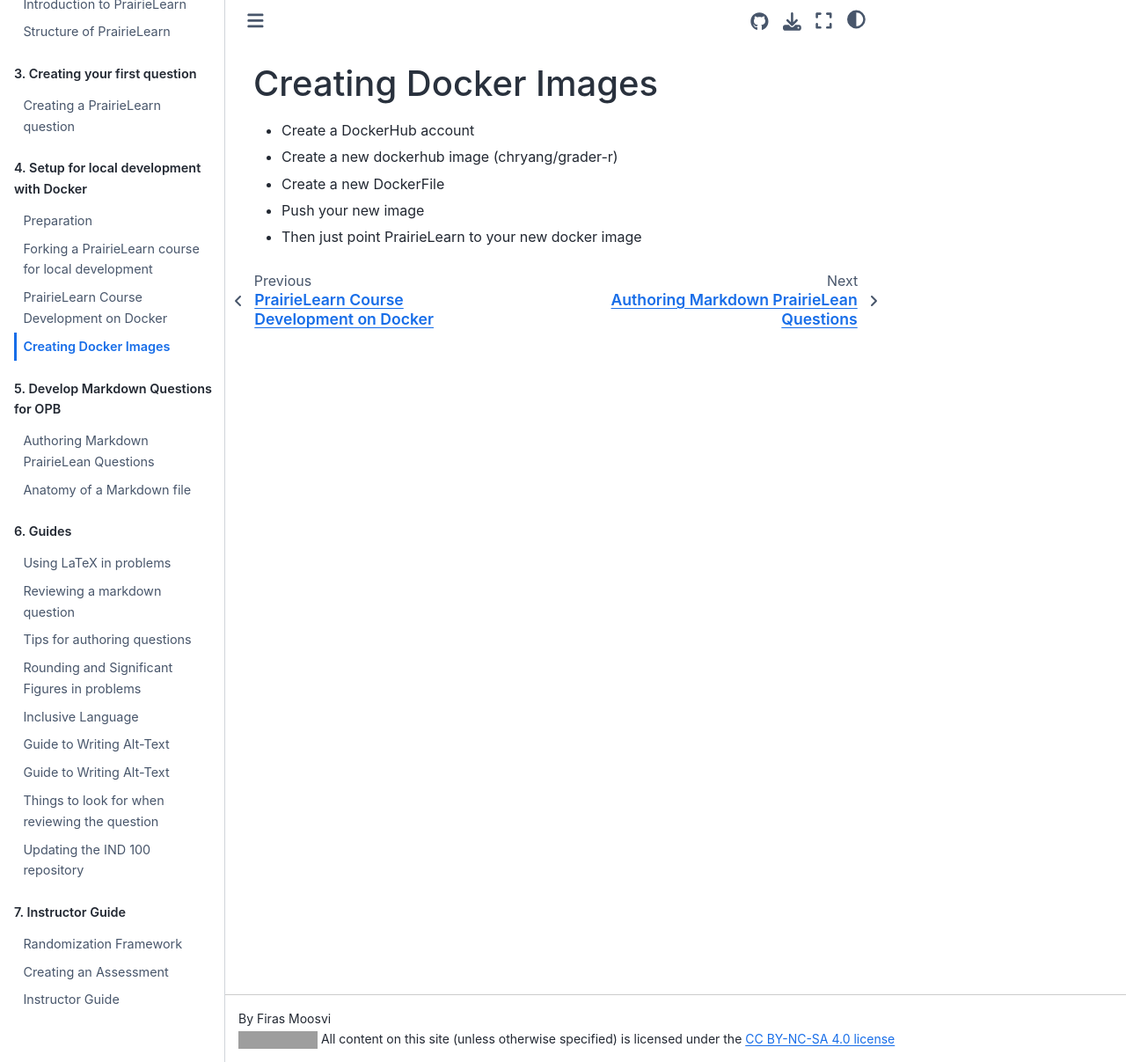
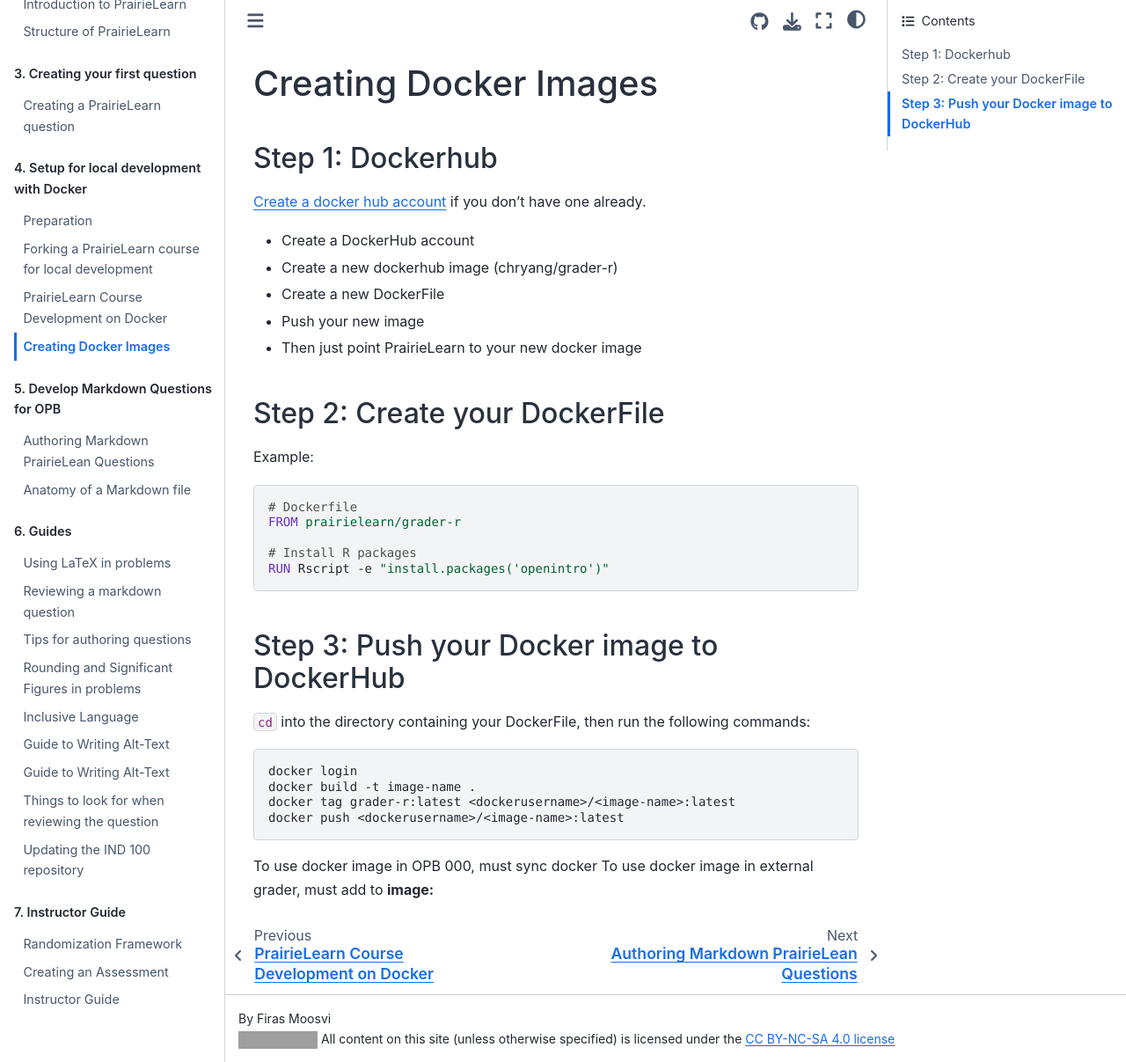
Before and after one commit to open-resources/opb_training, a Jupyter Book: the page built from content/pl_docker/custom_docker_images.md, in a window 1280 px wide and 1207 px high. Shown: the whole window at 88% size. Built offline with Jupyter Book 1.0.4 settings and Sphinx 7.4.7 and the Sphinx Book theme 1.1.4, drawn with Linux system fonts in a browser that asks for light colours; grey boxes are pictures that could not be loaded.

Commit message:
instructions up to push to DockerHub

````diff
--- a/content/pl_docker/custom_docker_images.md
+++ b/content/pl_docker/custom_docker_images.md
@@ -1,7 +1,33 @@
 # Creating Docker Images
+
+## Step 1: Dockerhub
+[Create a docker hub account](https://hub.docker.com/signup) if you don’t have one already.
 
 - Create a DockerHub account
 - Create a new dockerhub image (chryang/grader-r)
 - Create a new DockerFile
 - Push your new image
 - Then just point PrairieLearn to your new docker image
+
+## Step 2: Create your DockerFile
+
+Example:
+```Dockerfile
+# Dockerfile
+FROM prairielearn/grader-r
+
+# Install R packages
+RUN Rscript -e "install.packages('openintro')"
+```
+
+## Step 3: Push your Docker image to DockerHub
+`cd` into the directory containing your DockerFile, then run the following commands:
+```sh
+docker login
+docker build -t image-name .
+docker tag grader-r:latest <dockerusername>/<image-name>:latest
+docker push <dockerusername>/<image-name>:latest
+```
+
+To use docker image in OPB 000, must sync docker
+To use docker image in external grader, must add to __image:__
````
